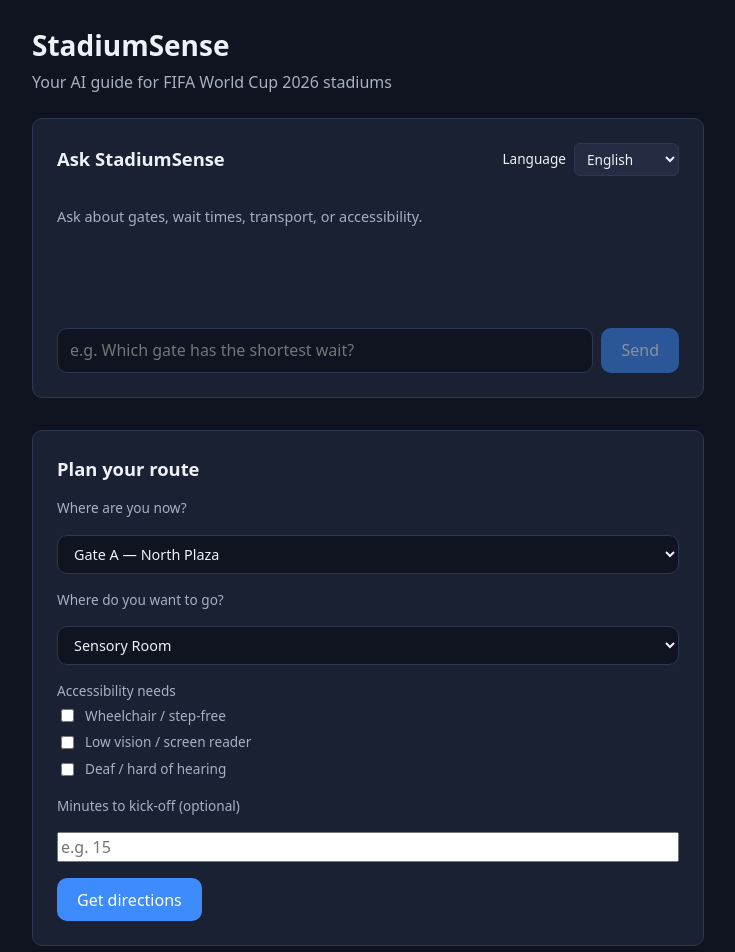
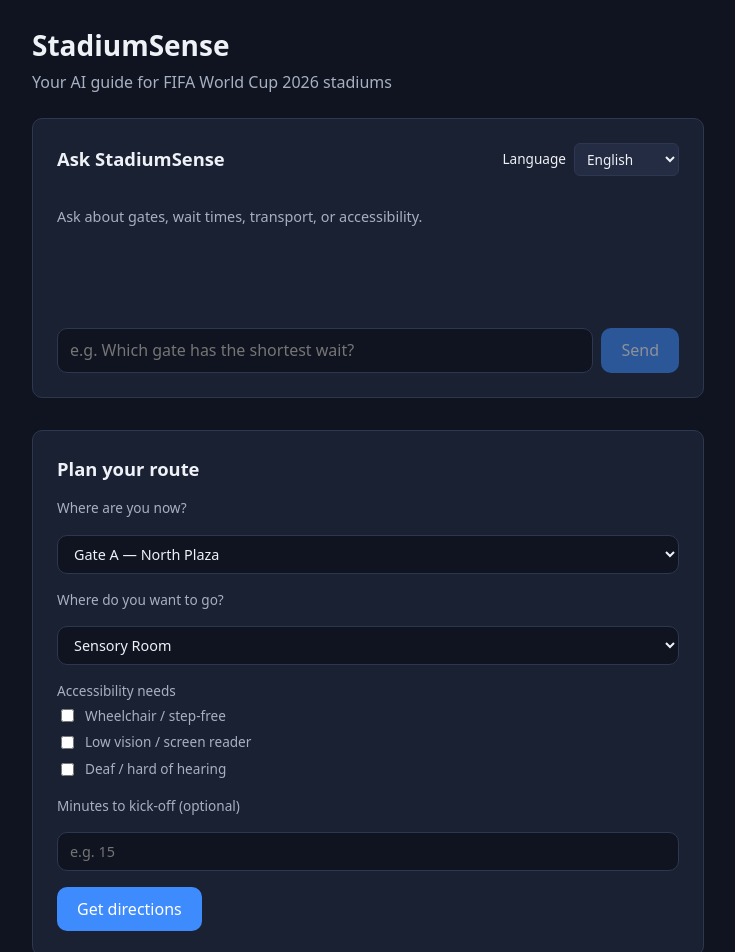
Before and after one commit to Quantorix-Field/stadiumsense, a React (Vite) app: page / in a window 1280 px wide. Shown: the top 952 px of the page, without its empty margins (272-1007 px from the left). Built offline with nearby package versions, Linux system fonts and the light colour scheme.

Commit message:
style: add urgency warning styling

```diff
--- a/src/styles.css
+++ b/src/styles.css
@@ -412,7 +412,8 @@
   color: var(--color-text-muted);
 }
 
-.route-form select {
+.route-form select,
+.route-form input[type='number'] {
   background: var(--color-bg);
   color: var(--color-text);
   border: 1px solid var(--color-border);
@@ -458,6 +459,16 @@
   color: #ff8a80;
   font-size: 0.85rem;
   margin-top: var(--spacing-2);
+}
+
+.route-urgency-warning {
+  background: rgba(217, 98, 43, 0.15);
+  border: 1px solid #d9622b;
+  color: #ffcc99;
+  border-radius: var(--radius);
+  padding: 0.6rem 0.85rem;
+  font-size: 0.85rem;
+  margin-bottom: var(--spacing-2);
 }
 
 .route-result {
```
